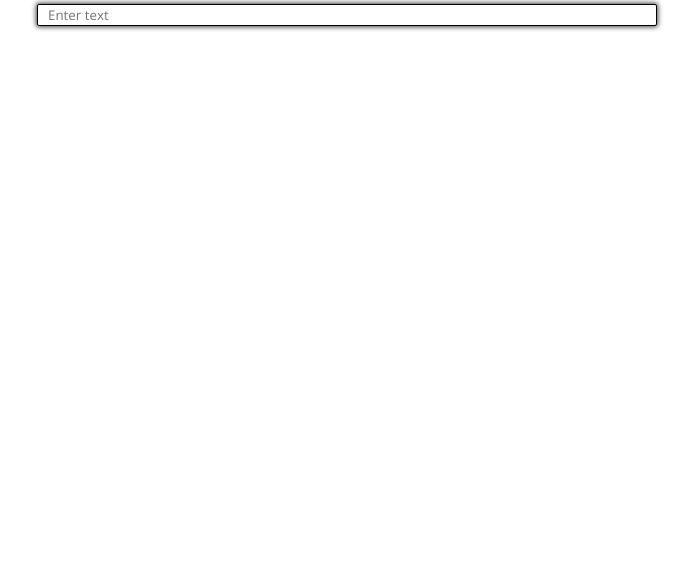
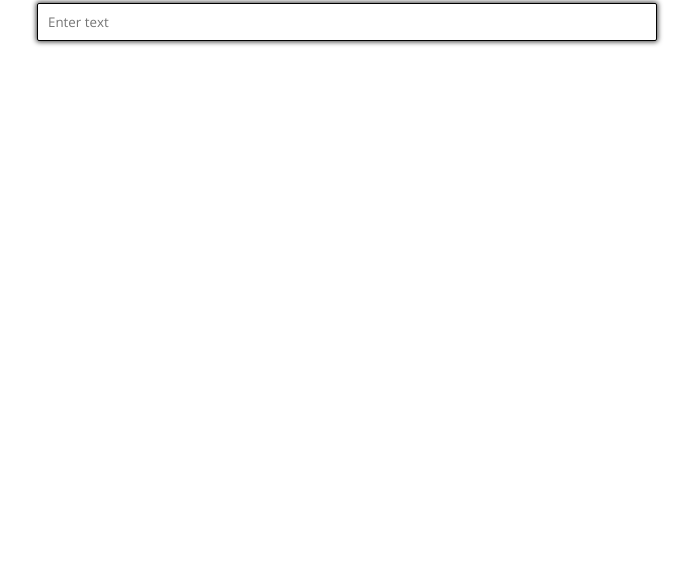
Before and after one commit to viniceosm/validatoren, a plain HTML site: page index.html in a window 1280 px wide. Shown: the part 235-800 px from the top of the page, without its empty margins (293-986 px from the left). Drawn offline with nearby package versions, Linux system fonts and the light colour scheme.

Commit message:
Update index.css

```diff
--- a/index.css
+++ b/index.css
@@ -30,7 +30,7 @@ body {
 
 .input {
 	height: 1.5em;
-	padding: 10px;
+    	padding: 18px 10px;
 	width: 100%;
 	font-family: 'Open Sans'!important;
 	border-radius: 2px;
```
